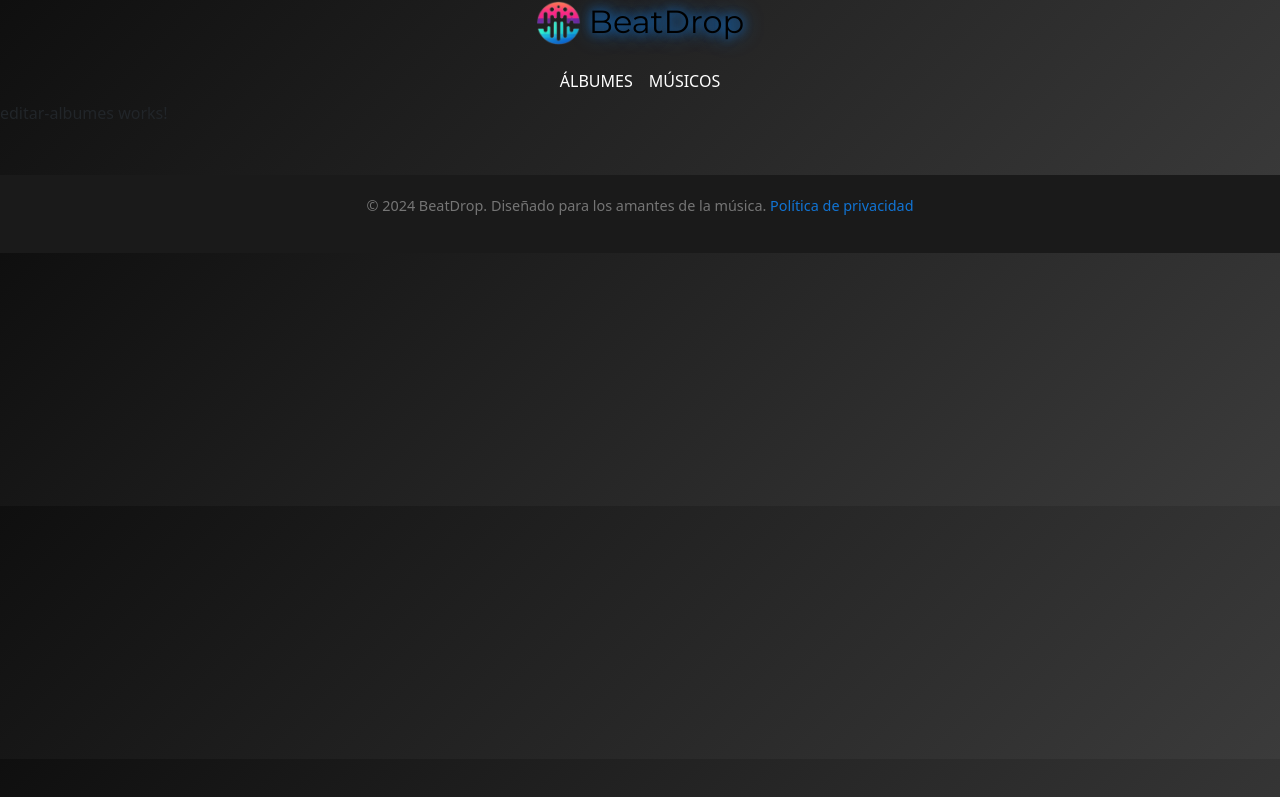
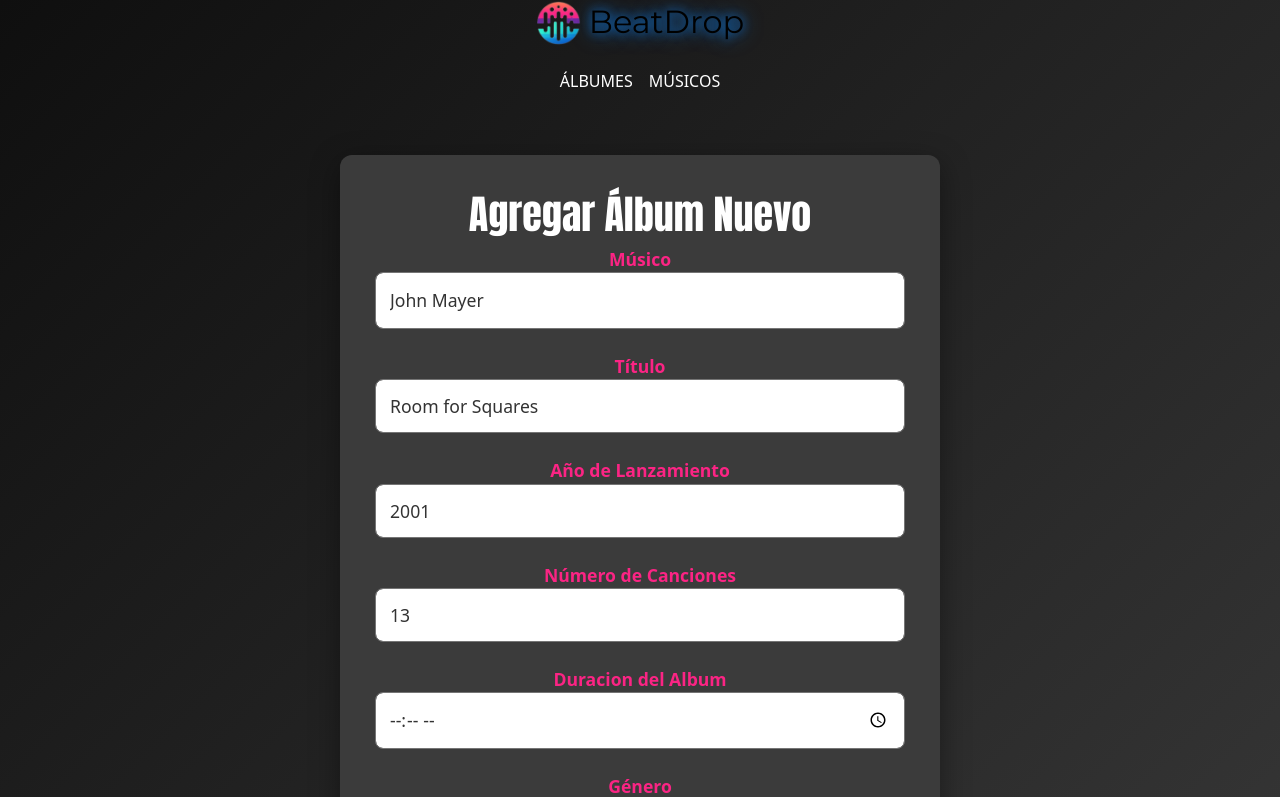
Before and after one commit to zrivrio/BeaTDrop-DWELC, an Angular app: page /albumes/editar/101 in a window 1280 px wide. Shown: the top 797 px of the page. Built offline with nearby package versions, Linux system fonts and the light colour scheme; data requests are answered from the project's data file.

Commit message:
edita y elimina si se recarga el servidor

```diff
--- a/db.json
+++ b/db.json
@@ -231,9 +231,9 @@
     {
       "id": 103,
       "musico_id": 1,
-      "titulo": "f",
+      "titulo": "versos",
       "anio_lanzamiento": 2015,
-      "duracion_total": "11:26",
+      "duracion_total": "16:24",
       "canciones": 5,
       "genero": "Misterio",
       "imagen_url": "https://upload.wikimedia.org/wikipedia/commons/thumb/6/60/Charli_XCX_-_Brat_%28album_cover%29.png/1200px-Charli_XCX_-_Brat_%28album_cover%29.png"
--- a/package.json
+++ b/package.json
@@ -5,7 +5,7 @@
     "ng": "ng",
     "start": "ng serve",
     "build": "ng build",
-    "serveJson": "concurrently \" json-server db.json \" \" ng serve \"",
+    "serveJson": "concurrently \" json-server --watch db.json \" \" ng serve \"",
     "watch": "ng build --watch --configuration development",
     "test": "ng test",
     "serve:ssr:BeatDrop": "node dist/beat-drop/server/server.mjs"
--- a/src/app/componets/Albumes/crear-albumes/crear-albumes.component.ts
+++ b/src/app/componets/Albumes/crear-albumes/crear-albumes.component.ts
@@ -5,6 +5,7 @@ import { MusicosService } from '../../../services/musicos.service';
 import { Musico } from '../../../models/musicos';
 import { CommonModule } from '@angular/common';
 import { Album } from '../../../models/albumes';
+import { Router } from '@angular/router';
 
 @Component({
   selector: 'app-crear-albumes',
@@ -16,7 +17,10 @@ export class CrearAlbumesComponent {
   albumForm: FormGroup;
   musicos: Musico[] = [];
 
-  constructor(private fb: FormBuilder, private albumService: AlbumesService, private musicoService: MusicosService) {
+  constructor(private fb: FormBuilder,
+    private albumService: AlbumesService,
+    private musicoService: MusicosService,
+    private router: Router) {
     this.albumForm = this.fb.group({
       musico_id: ['', Validators.required],
       titulo: ['', Validators.required],
@@ -56,7 +60,7 @@ export class CrearAlbumesComponent {
 
         // Crear el nuevo álbum
         const newAlbum: Album = {
-          id: newId, // Asignar el nuevo ID numérico
+          id: newId,
           musico_id: Number(this.albumForm.value.musico_id),
           titulo: this.albumForm.value.titulo,
           anio_lanzamiento: this.albumForm.value.anio_lanzamiento,
@@ -66,11 +70,13 @@ export class CrearAlbumesComponent {
           imagen_url: this.albumForm.value.imagen_url,
         };
 
-        // Enviar el nuevo álbum al servicio
+
         this.albumService.addAlbum(newAlbum).subscribe((res) => {
           console.log('Álbum creado:', res);
         });
       });
+      this.router.navigate(['/albumes']);
+
     } else {
       console.log('Formulario no válido');
     }
--- a/src/app/componets/Albumes/editar-albumes/editar-albumes.component.html
+++ b/src/app/componets/Albumes/editar-albumes/editar-albumes.component.html
@@ -1,2 +1,39 @@
+<div class="container my-4">
+    <form id="album-form" [formGroup]="albumForm" (ngSubmit)="onSubmit()">
+        <h1>Agregar Álbum Nuevo</h1>
+      <div class="mb-4">
+        <label for="musico_id">Músico</label>
+        <select class="form-control" id="musico_id" formControlName="musico_id" required>
+          <option value="" disabled selected>Selecciona un músico</option>
+          <option *ngFor="let musico of musicos" [value]="musico.id">{{ musico.nombre }}</option>
+        </select>
+      </div>
+      <div class="mb-4">
+        <label for="titulo">Título</label>
+        <input type="text" class="form-control" id="titulo" formControlName="titulo" placeholder="Título del álbum" required>
+      </div>
+      <div class="mb-4">
+        <label for="anio_lanzamiento">Año de Lanzamiento</label>
+        <input type="number" class="form-control" id="anio_lanzamiento" formControlName="anio_lanzamiento" placeholder="Año de lanzamiento" required min="1900">
+      </div>
+      <div class="mb-4">
+        <label for="canciones">Número de Canciones</label>
+        <input type="number" class="form-control" id="canciones" formControlName="canciones" placeholder="Número de canciones" required min="1">
+      </div>
+      <div class="mb-4">
+        <label for="canciones">Duracion del Album</label>
+        <input type="time" class="form-control" id="duracion_total" formControlName="duracion_total" placeholder="Duracion del album (MM:SS)" required>
+      </div>
+      <div class="mb-4">
+        <label for="genero">Género</label>
+        <input type="text" class="form-control" id="genero" formControlName="genero" placeholder="Género del álbum" required>
+      </div>
+      <div class="mb-4">
+        <label for="imagen_url" class="form-label">Imagen del álbum</label>
+        <input type="text" class="form-control" id="imagen_url" formControlName="imagen_url" placeholder="URL de la Imagen" required>
+       <!-- <input type="file" class="form-control-file" id="imagen_url" (change)="onFileChange($event)">-->
+      </div>
 
-<p>editar-albumes works!</p>
+      <button type="submit" class="btn btn-primary" [disabled]="albumForm.invalid">Agregar Álbum</button>
+    </form>
+  </div>
--- a/src/app/componets/Albumes/editar-albumes/editar-albumes.component.ts
+++ b/src/app/componets/Albumes/editar-albumes/editar-albumes.component.ts
@@ -1,11 +1,72 @@
+import { CommonModule } from '@angular/common';
 import { Component } from '@angular/core';
+import { FormBuilder, FormGroup, ReactiveFormsModule, Validators } from '@angular/forms';
+import { Musico } from '../../../models/musicos';
+import { AlbumesService } from '../../../services/albumes.service';
+import { MusicosService } from '../../../services/musicos.service';
+import { ActivatedRoute, Router } from '@angular/router';
+import { Album } from '../../../models/albumes';
 
 @Component({
   selector: 'app-editar-albumes',
-  imports: [],
+  imports: [ReactiveFormsModule, CommonModule],
   templateUrl: './editar-albumes.component.html',
-  styleUrl: './editar-albumes.component.css'
+  styleUrl: './editar-albumes.component.css',
 })
 export class EditarAlbumesComponent {
+  albumForm: FormGroup;
+  musicos: Musico[] = [];
+  album: Album | undefined;
+
+  constructor(
+    private fb: FormBuilder,
+    private albumService: AlbumesService,
+    private musicoService: MusicosService,
+    private route: ActivatedRoute,
+    private router: Router
+  ) {
+    this.albumForm = this.fb.group({
+      musico_id: ['', Validators.required],
+      titulo: ['', Validators.required],
+      anio_lanzamiento: ['', Validators.required],
+      canciones: ['', Validators.required],
+      duracion_total: ['', Validators.required],
+      genero: ['', Validators.required],
+      imagen_url: [null],
+    });
+  }
+
+  ngOnInit(): void {
+    this.musicoService.getAllMusicos().subscribe((musicos) => {
+      this.musicos = musicos;
+    });
+
+    const idAlbum = this.route.snapshot.paramMap.get('idAlbum');
+    this.albumService.getAlbum(Number(idAlbum)).subscribe((albumGet) => {
+      this.album = albumGet;
+      this.albumForm.patchValue({
+        musico_id: albumGet.musico_id,
+        titulo: albumGet.titulo,
+        anio_lanzamiento: albumGet.anio_lanzamiento,
+        canciones: albumGet.canciones,
+        duracion_total: albumGet.duracion_total,
+        genero: albumGet.genero,
+        imagen_url: albumGet.imagen_url,
+      });
+    });
+  }
+
+  onSubmit(): void {
+    if (this.albumForm.valid && this.album) {
+      const albumActualizado: Album = {
+        ...this.album,
+        ...this.albumForm.value,
+      };
+
+      this.albumService.updateAlbum(albumActualizado).subscribe({});
+      this.router.navigate(['/albumes']);
+    }
+  }
+
 
 }
--- a/src/app/componets/Albumes/listar-albumes/listar-albumes.component.ts
+++ b/src/app/componets/Albumes/listar-albumes/listar-albumes.component.ts
@@ -46,7 +46,4 @@ export class ListarAlbumesComponent implements OnInit {
    console.log(this.albumes);
   }
 
-
-
-
 }
```
